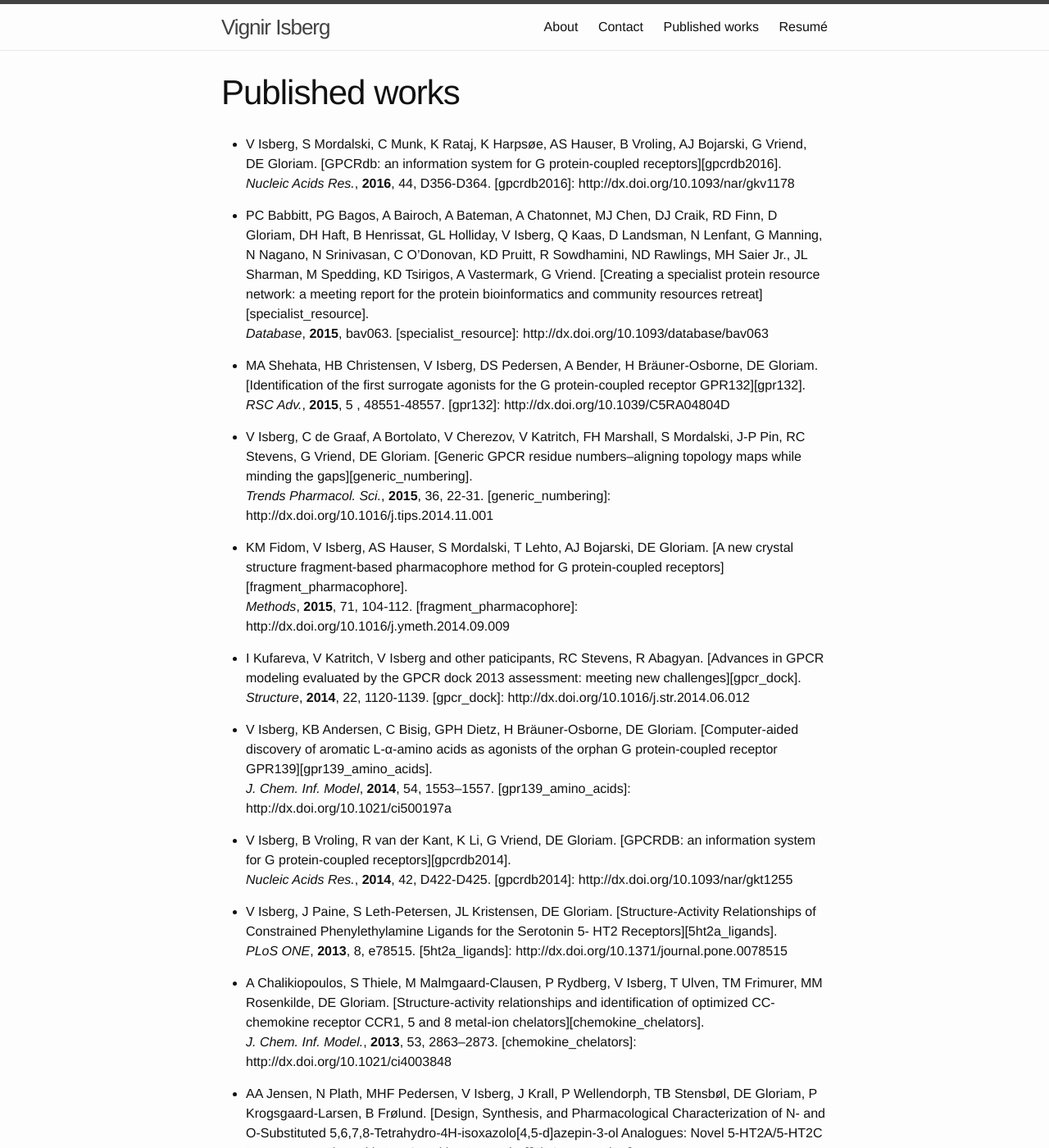
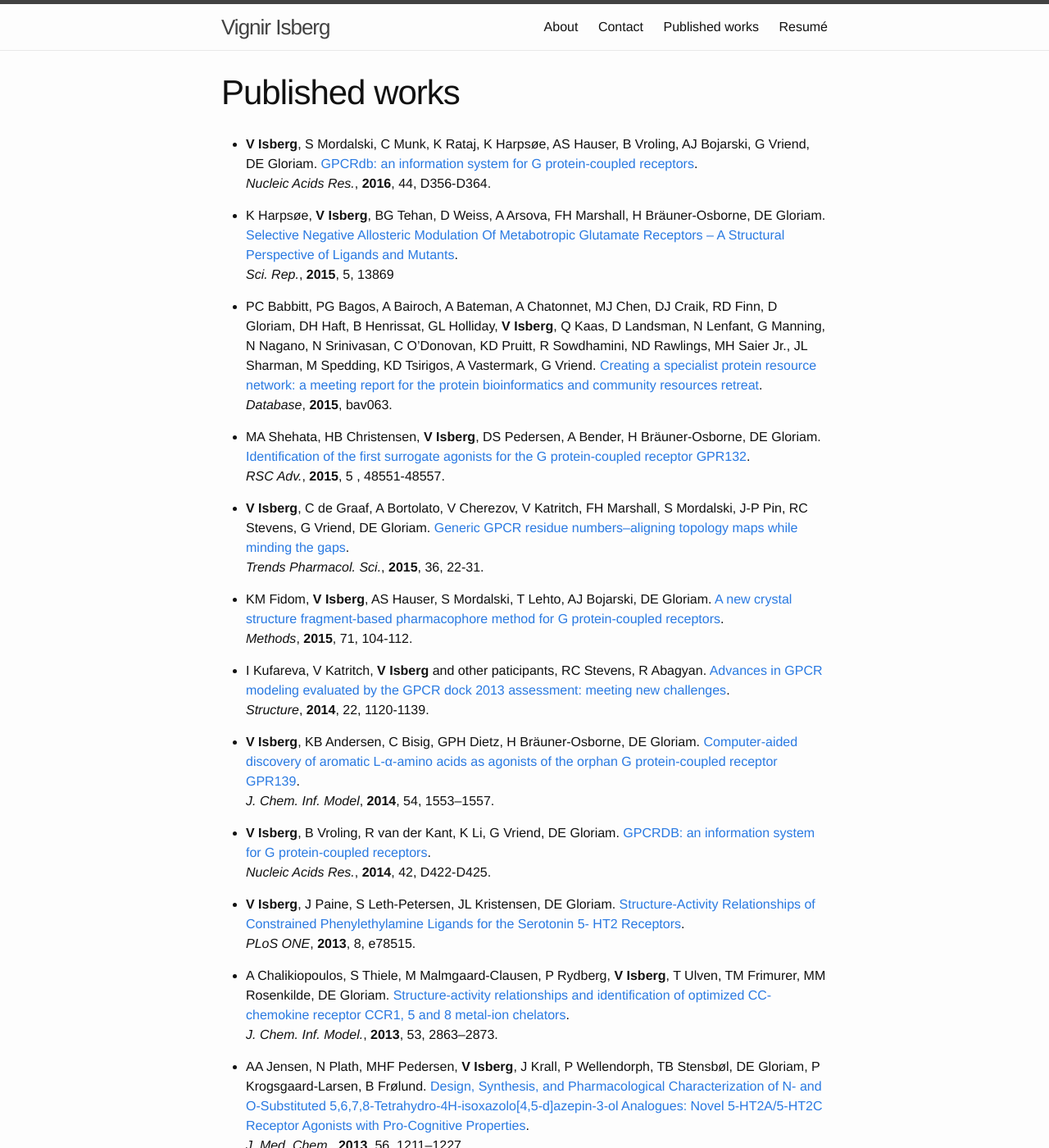
Before and after one commit to viis/viis.github.io, a Jekyll site: the page built from publications.md, in a window 1280 px wide and 1400 px high. Shown: the whole window at 82% size. Built offline with Jekyll 4.4.1, drawn with Linux system fonts in a browser that asks for light colours; some of the changed text lies outside the part shown.

Commit message:
Fixed links in publications, and added one paper

```diff
--- a/publications.md
+++ b/publications.md
@@ -4,62 +4,80 @@ title: Published works
 permalink: /publications/
 ---
 
-* V Isberg, S Mordalski, C Munk, K Rataj, K Harpsøe, AS Hauser, B Vroling, AJ Bojarski, G Vriend, DE Gloriam.
-[GPCRdb: an information system for G protein-coupled receptors][gpcrdb2016].
+* **V Isberg**, S Mordalski, C Munk, K Rataj, K Harpsøe, AS Hauser, B Vroling, AJ Bojarski, G Vriend, DE Gloriam.
+[GPCRdb: an information system for G protein-coupled receptors][13].
 *Nucleic Acids Res.*, **2016**, 44, D356-D364.
-[gpcrdb2016]: http://dx.doi.org/10.1093/nar/gkv1178
 
-* PC Babbitt, PG Bagos, A Bairoch, A Bateman, A Chatonnet, MJ Chen, DJ Craik, RD Finn, D Gloriam, DH Haft, B Henrissat, GL Holliday, V Isberg, Q Kaas, D Landsman, N Lenfant, G Manning, N Nagano, N Srinivasan, C O’Donovan, KD Pruitt, R Sowdhamini, ND Rawlings, MH Saier Jr., JL Sharman, M Spedding, KD Tsirigos, A Vastermark, G Vriend.
-[Creating a specialist protein resource network: a meeting report for the protein bioinformatics and community resources retreat][specialist_resource].
+[13]: http://dx.doi.org/10.1093/nar/gkv1178
+
+* K Harpsøe, **V Isberg**, BG Tehan, D Weiss, A Arsova, FH Marshall, H Bräuner-Osborne, DE Gloriam.
+[Selective Negative Allosteric Modulation Of Metabotropic Glutamate Receptors – A Structural Perspective of Ligands and Mutants][12].
+*Sci. Rep.*, **2015**, 5, 13869
+
+[12]: http://dx.doi.org/10.1038%2Fsrep13869
+
+* PC Babbitt, PG Bagos, A Bairoch, A Bateman, A Chatonnet, MJ Chen, DJ Craik, RD Finn, D Gloriam, DH Haft, B Henrissat, GL Holliday, **V Isberg**, Q Kaas, D Landsman, N Lenfant, G Manning, N Nagano, N Srinivasan, C O’Donovan, KD Pruitt, R Sowdhamini, ND Rawlings, MH Saier Jr., JL Sharman, M Spedding, KD Tsirigos, A Vastermark, G Vriend.
+[Creating a specialist protein resource network: a meeting report for the protein bioinformatics and community resources retreat][11].
 *Database*, **2015**, bav063.
-[specialist_resource]: http://dx.doi.org/10.1093/database/bav063
 
-* MA Shehata, HB Christensen, V Isberg, DS Pedersen, A Bender, H Bräuner-Osborne, DE Gloriam.
-[Identification of the first surrogate agonists for the G protein-coupled receptor GPR132][gpr132].
+[11]: http://dx.doi.org/10.1093/database/bav063
+
+* MA Shehata, HB Christensen, **V Isberg**, DS Pedersen, A Bender, H Bräuner-Osborne, DE Gloriam.
+[Identification of the first surrogate agonists for the G protein-coupled receptor GPR132][10].
 *RSC Adv.*, **2015**, 5 , 48551-48557.
-[gpr132]: http://dx.doi.org/10.1039/C5RA04804D
 
-* V Isberg, C de Graaf, A Bortolato, V Cherezov, V Katritch, FH Marshall, S Mordalski, J-P Pin, RC Stevens, G Vriend, DE Gloriam.
-[Generic GPCR residue numbers–aligning topology maps while minding the gaps][generic_numbering].
+[10]: http://dx.doi.org/10.1039/C5RA04804D
+
+* **V Isberg**, C de Graaf, A Bortolato, V Cherezov, V Katritch, FH Marshall, S Mordalski, J-P Pin, RC Stevens, G Vriend, DE Gloriam.
+[Generic GPCR residue numbers–aligning topology maps while minding the gaps][9].
 *Trends Pharmacol. Sci.*, **2015**, 36, 22-31.
-[generic_numbering]: http://dx.doi.org/10.1016/j.tips.2014.11.001
 
-* KM Fidom, V Isberg, AS Hauser, S Mordalski, T Lehto, AJ Bojarski, DE Gloriam.
-[A new crystal structure fragment-based pharmacophore method for G protein-coupled receptors][fragment_pharmacophore].
+[9]: http://dx.doi.org/10.1016/j.tips.2014.11.001
+
+* KM Fidom, **V Isberg**, AS Hauser, S Mordalski, T Lehto, AJ Bojarski, DE Gloriam.
+[A new crystal structure fragment-based pharmacophore method for G protein-coupled receptors][8].
 *Methods*, **2015**, 71, 104-112.
-[fragment_pharmacophore]: http://dx.doi.org/10.1016/j.ymeth.2014.09.009
 
-* I Kufareva, V Katritch, V Isberg and other paticipants, RC Stevens, R Abagyan.
-[Advances in GPCR modeling evaluated by the GPCR dock 2013 assessment: meeting new challenges][gpcr_dock].
+[8]: http://dx.doi.org/10.1016/j.ymeth.2014.09.009
+
+* I Kufareva, V Katritch, **V Isberg** and other paticipants, RC Stevens, R Abagyan.
+[Advances in GPCR modeling evaluated by the GPCR dock 2013 assessment: meeting new challenges][7].
 *Structure*, **2014**, 22, 1120-1139.
-[gpcr_dock]: http://dx.doi.org/10.1016/j.str.2014.06.012
 
-* V Isberg, KB Andersen, C Bisig, GPH Dietz, H Bräuner-Osborne, DE Gloriam.
-[Computer-aided discovery of aromatic L-α-amino acids as agonists of the orphan G protein-coupled receptor GPR139][gpr139_amino_acids].
+[7]: http://dx.doi.org/10.1016/j.str.2014.06.012
+
+* **V Isberg**, KB Andersen, C Bisig, GPH Dietz, H Bräuner-Osborne, DE Gloriam.
+[Computer-aided discovery of aromatic L-α-amino acids as agonists of the orphan G protein-coupled receptor GPR139][6].
 *J. Chem. Inf. Model*, **2014**, 54, 1553–1557.
-[gpr139_amino_acids]: http://dx.doi.org/10.1021/ci500197a
 
-* V Isberg, B Vroling, R van der Kant, K Li, G Vriend, DE Gloriam.
-[GPCRDB: an information system for G protein-coupled receptors][gpcrdb2014].
+[6]: http://dx.doi.org/10.1021/ci500197a
+
+* **V Isberg**, B Vroling, R van der Kant, K Li, G Vriend, DE Gloriam.
+[GPCRDB: an information system for G protein-coupled receptors][5].
 *Nucleic Acids Res.*, **2014**, 42, D422-D425.
-[gpcrdb2014]: http://dx.doi.org/10.1093/nar/gkt1255
 
-* V Isberg, J Paine, S Leth-Petersen, JL Kristensen, DE Gloriam.
-[Structure-Activity Relationships of Constrained Phenylethylamine Ligands for the Serotonin 5- HT2 Receptors][5ht2a_ligands].
+[5]: http://dx.doi.org/10.1093/nar/gkt1255
+
+* **V Isberg**, J Paine, S Leth-Petersen, JL Kristensen, DE Gloriam.
+[Structure-Activity Relationships of Constrained Phenylethylamine Ligands for the Serotonin 5- HT2 Receptors][4].
 *PLoS ONE*, **2013**, 8, e78515.
-[5ht2a_ligands]: http://dx.doi.org/10.1371/journal.pone.0078515
 
-* A Chalikiopoulos, S Thiele, M Malmgaard-Clausen, P Rydberg, V Isberg, T Ulven, TM Frimurer, MM Rosenkilde, DE Gloriam.
-[Structure-activity relationships and identification of optimized CC-chemokine receptor CCR1, 5 and 8 metal-ion chelators][chemokine_chelators].
+[4]: http://dx.doi.org/10.1371/journal.pone.0078515
+
+* A Chalikiopoulos, S Thiele, M Malmgaard-Clausen, P Rydberg, **V Isberg**, T Ulven, TM Frimurer, MM Rosenkilde, DE Gloriam.
+[Structure-activity relationships and identification of optimized CC-chemokine receptor CCR1, 5 and 8 metal-ion chelators][3].
 *J. Chem. Inf. Model.*, **2013**, 53, 2863–2873.
-[chemokine_chelators]: http://dx.doi.org/10.1021/ci4003848
 
-* AA Jensen, N Plath, MHF Pedersen, V Isberg, J Krall, P Wellendorph, TB Stensbøl, DE Gloriam, P Krogsgaard-Larsen, B Frølund.
-[Design, Synthesis, and Pharmacological Characterization of N- and O-Substituted 5,6,7,8-Tetrahydro-4H-isoxazolo[4,5-d]azepin-3-ol Analogues: Novel 5-HT2A/5-HT2C Receptor Agonists with Pro-Cognitive Properties][5ht2ac_agonists].
+[3]: http://dx.doi.org/10.1021/ci4003848
+
+* AA Jensen, N Plath, MHF Pedersen, **V Isberg**, J Krall, P Wellendorph, TB Stensbøl, DE Gloriam, P Krogsgaard-Larsen, B Frølund.
+[Design, Synthesis, and Pharmacological Characterization of N- and O-Substituted 5,6,7,8-Tetrahydro-4H-isoxazolo[4,5-d]azepin-3-ol Analogues: Novel 5-HT2A/5-HT2C Receptor Agonists with Pro-Cognitive Properties][2].
 *J. Med. Chem.*, **2013**, 56, 1211–1227.
-[5ht2ac_agonists]: http://dx.doi.org/10.1021/jm301656h
 
-* V Isberg, T Balle, T Sander, FS Jørgensen, DE Gloriam.
-[G Protein- and Agonist-Bound Serotonin 5-HT(2A) Receptor Model Activated by Steered Molecular Dynamics Simulations][active_5ht2a_model].
+[2]: http://dx.doi.org/10.1021/jm301656h
+
+* **V Isberg**, T Balle, T Sander, FS Jørgensen, DE Gloriam.
+[G Protein- and Agonist-Bound Serotonin 5-HT(2A) Receptor Model Activated by Steered Molecular Dynamics Simulations][1].
 *J. Chem. Inf. Model*, **2011**,, 51, 315–325.
-[active_5ht2a_model]: http://dx.doi.org/10.1021/ci100402f
+
+[1]: http://dx.doi.org/10.1021/ci100402f
```
